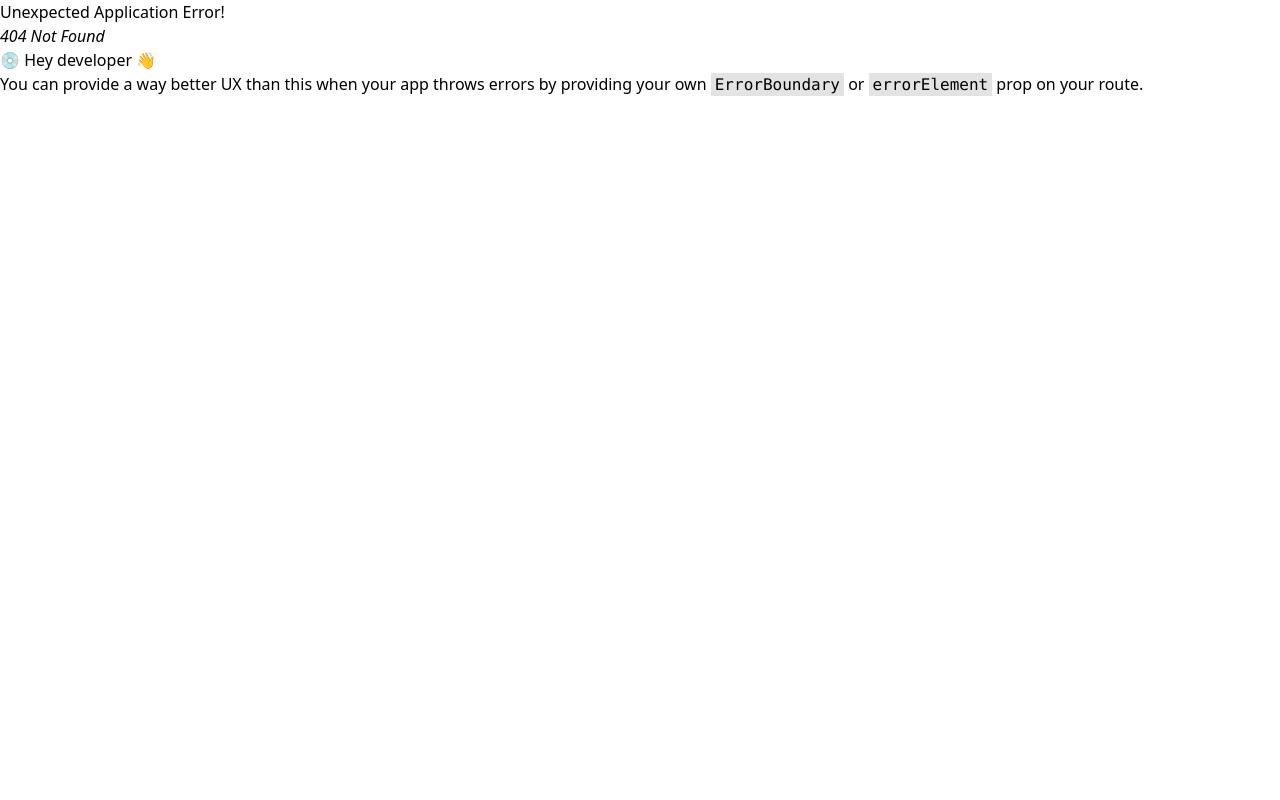
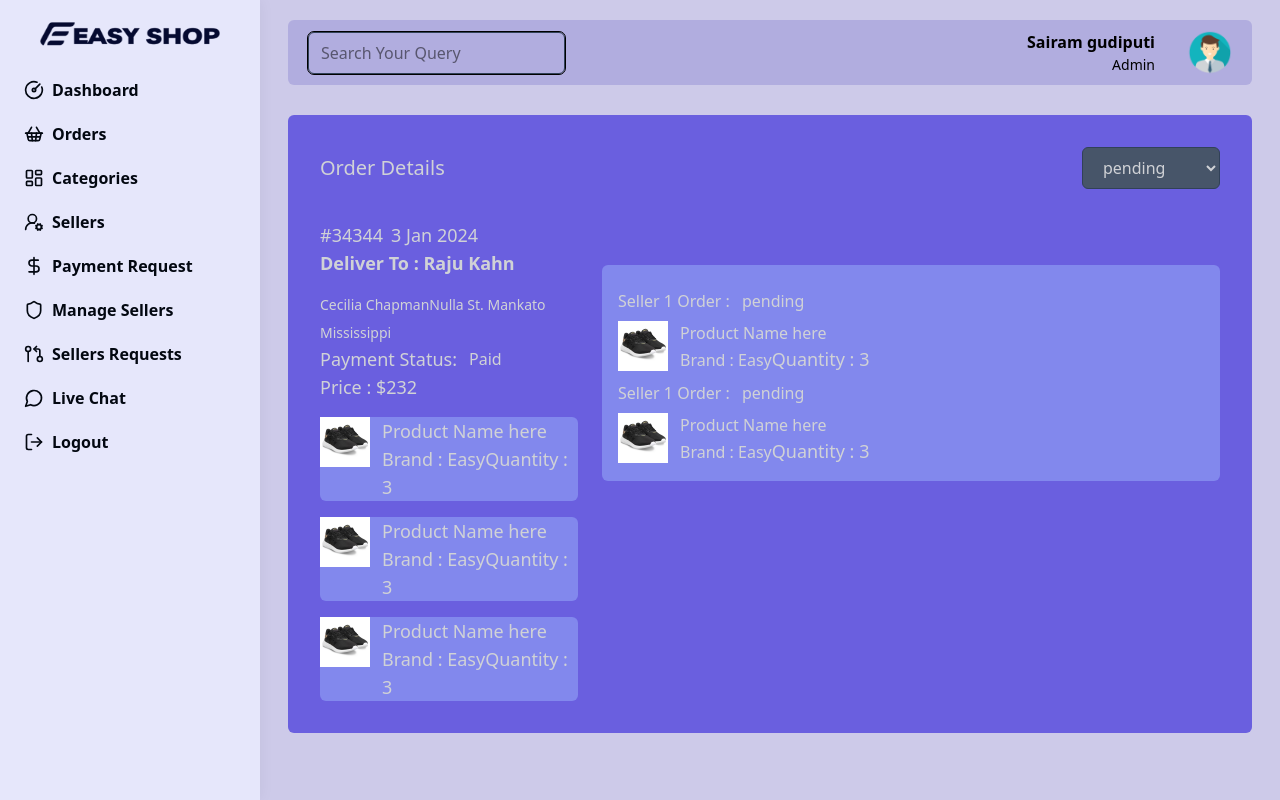
Before and after one commit to sairam-cpwt/EShop, a React (Vite) app in the folder fe-ecommerce/: page /order/details/1 in a window 1280 px wide. Before the commit this address had no page. Built offline with nearby package versions, Linux system fonts and the light colour scheme.

Commit message:
Order Details

```diff
--- a/fe-ecommerce/src/pages/orders/Orders.tsx
+++ b/fe-ecommerce/src/pages/orders/Orders.tsx
@@ -56,7 +56,7 @@ export default function Orders() {
                 <div className="py-3 w-[18%] font-medium">Pending</div>
                 <div className="py-3 w-[18%] font-medium">Pending</div>
                 <div className="py-3 w-[18%] font-medium">
-                  <Link to="#">View</Link>
+                  <Link to={`/order/details/${1234}`}>View</Link>
                 </div>
                 <div
                   className="py-3 w-[8%] font-medium"
--- /dev/null
+++ b/fe-ecommerce/src/pages/orders/components/OrderDetails.tsx
@@ -0,0 +1,166 @@
+export default function OrderDetails() {
+  return (
+    <div className="px-2 lg:px-7 pt-5">
+      <div className="w-full p-4 bg-[#6a5fdf] rounded-md">
+        <div className="flex justify-between items-center p-4">
+          <h2 className="text-xl text-[#d0d2d6]">Order Details</h2>
+          <select
+            name=""
+            id=""
+            className="px-4 py-2 focus:border-indigo-500 outline-none bg-[#475569] border border-slate-700 rounded-md text-[#d0d2d6]"
+          >
+            <option value="">pending</option>
+            <option value="">processing</option>
+            <option value="">warehouse</option>
+            <option value="">placed</option>
+            <option value="">cancelled</option>
+          </select>
+        </div>
+
+        <div className="p-4">
+          <div className="flex gap-2 text-lg text-[#d0d2d6]">
+            <h2>#34344</h2>
+            <span>3 Jan 2024</span>
+          </div>
+
+          <div className="flex flex-wrap">
+            <div className="w-full xl:w-[30%]">
+              <div className="pr-3 text-[#d0d2d6] text-lg">
+                <div className="flex flex-col gap-1">
+                  <h2 className="pb-2 font-semibold">
+                    Deliver To : Raju Kahn{" "}
+                  </h2>
+                  <p>
+                    <span className="text-sm">
+                      Cecilia ChapmanNulla St. Mankato Mississippi{" "}
+                    </span>
+                  </p>
+                </div>
+                <div className="flex justify-start items-center gap-3">
+                  <h2>Payment Status: </h2>
+                  <span className="text-base">Paid</span>
+                </div>
+                <span>Price : $232</span>
+
+                <div className="mt-4 flex flex-col gap-4 bg-[#8288ed] rounded-md">
+                  <div className="text-[#d0d2d6]">
+                    <div className="flex gap-3 text-md">
+                      <img
+                        className="w-[50px] h-[50px]"
+                        src="/images/categories/1.jpg"
+                        alt=""
+                      />
+
+                      <div>
+                        <h2>Product Name here </h2>
+                        <p>
+                          <span>Brand : </span>
+                          <span>Easy</span>
+                          <span className="text-lg">Quantity : 3 </span>
+                        </p>
+                      </div>
+                    </div>
+                  </div>
+                </div>
+
+                <div className="mt-4 flex flex-col gap-4 bg-[#8288ed] rounded-md">
+                  <div className="text-[#d0d2d6]">
+                    <div className="flex gap-3 text-md">
+                      <img
+                        className="w-[50px] h-[50px]"
+                        src="/images/categories/1.jpg"
+                        alt=""
+                      />
+
+                      <div>
+                        <h2>Product Name here </h2>
+                        <p>
+                          <span>Brand : </span>
+                          <span>Easy</span>
+                          <span className="text-lg">Quantity : 3 </span>
+                        </p>
+                      </div>
+                    </div>
+                  </div>
+                </div>
+
+                <div className="mt-4 flex flex-col gap-4 bg-[#8288ed] rounded-md">
+                  <div className="text-[#d0d2d6]">
+                    <div className="flex gap-3 text-md">
+                      <img
+                        className="w-[50px] h-[50px]"
+                        src="/images/categories/1.jpg"
+                        alt=""
+                      />
+
+                      <div>
+                        <h2>Product Name here </h2>
+                        <p>
+                          <span>Brand : </span>
+                          <span>Easy</span>
+                          <span className="text-lg">Quantity : 3 </span>
+                        </p>
+                      </div>
+                    </div>
+                  </div>
+                </div>
+              </div>
+            </div>
+
+            <div className="w-full xl:w-[70%]">
+              <div className="xl:pl-3">
+                <div className="mt-4 flex flex-col bg-[#8288ed] rounded-md p-4">
+                  <div className="text-[#d0d2d6] mt-2">
+                    <div className="flex justify-start items-center gap-3">
+                      <h2>Seller 1 Order : </h2>
+                      <span>pending</span>
+                    </div>
+                    <div className="flex gap-3 text-md mt-2">
+                      <img
+                        className="w-[50px] h-[50px]"
+                        src="/images/categories/1.jpg"
+                        alt=""
+                      />
+
+                      <div>
+                        <h2>Product Name here </h2>
+                        <p>
+                          <span>Brand : </span>
+                          <span>Easy</span>
+                          <span className="text-lg">Quantity : 3 </span>
+                        </p>
+                      </div>
+                    </div>
+                  </div>
+
+                  <div className="text-[#d0d2d6] mt-2">
+                    <div className="flex justify-start items-center gap-3">
+                      <h2>Seller 1 Order : </h2>
+                      <span>pending</span>
+                    </div>
+                    <div className="flex gap-3 text-md mt-2">
+                      <img
+                        className="w-[50px] h-[50px]"
+                        src="/images/categories/1.jpg"
+                        alt=""
+                      />
+
+                      <div>
+                        <h2>Product Name here </h2>
+                        <p>
+                          <span>Brand : </span>
+                          <span>Easy</span>
+                          <span className="text-lg">Quantity : 3 </span>
+                        </p>
+                      </div>
+                    </div>
+                  </div>
+                </div>
+              </div>
+            </div>
+          </div>
+        </div>
+      </div>
+    </div>
+  );
+}
--- a/fe-ecommerce/src/pages/router/routes/adminRoutes.tsx
+++ b/fe-ecommerce/src/pages/router/routes/adminRoutes.tsx
@@ -12,6 +12,9 @@ const ViewSeller = lazy(
   () => import("~/pages/sellerRequest/components/ViewSeller")
 );
 const LiveChat = lazy(() => import("~/pages/live-chat"));
+const OrderDetails = lazy(
+  () => import("~/pages/orders/components/OrderDetails")
+);
 
 const AdminRoutes = [
   {
@@ -26,6 +29,11 @@ const AdminRoutes = [
         path: "/admin/orders",
         roles: ["admin", "seller"],
         element: <Orders />,
+      },
+      {
+        path: "/order/details/:id",
+        roles: ["admin", "seller"],
+        element: <OrderDetails />,
       },
       {
         path: "/categories",
```
